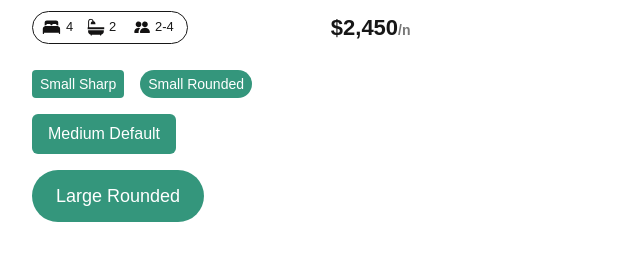
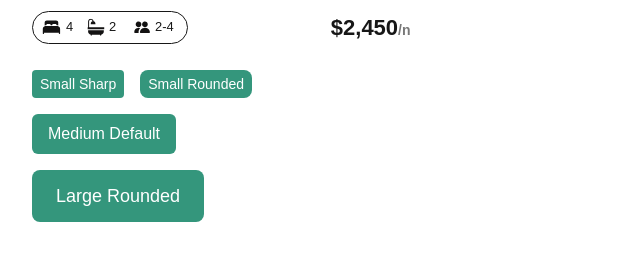
Before and after one commit to manuel4life/alx-project-0x00-setup, a Next.js app in the folder alx-project-0x00/: page /landing in a window 1280 px wide. Shown: the part 428-688 px from the top of the page, without its empty margins (0-640 px from the left). Built offline with nearby package versions, Linux system fonts and the light colour scheme.

Commit message:
fixing rounded

```diff
--- a/alx-project-0x00/pages/landing.tsx
+++ b/alx-project-0x00/pages/landing.tsx
@@ -10,10 +10,7 @@
       <div className="flex flex-col gap-4 mt-4">
         <div className="flex gap-4">
           <Button title="Small Sharp" styles="px-2 py-1 text-sm rounded-sm" />
-          <Button
-            title="Small Rounded"
-            styles="px-2 py-1 text-sm rounded-full"
-          />
+          <Button title="Small Rounded" styles="px-2 py-1 text-sm rounded-lg" />
         </div>
 
         <div className="flex gap-4">
@@ -24,10 +21,7 @@
         </div>
 
         <div className="flex gap-4">
-          <Button
-            title="Large Rounded"
-            styles="px-6 py-3 text-lg rounded-full"
-          />
+          <Button title="Large Rounded" styles="px-6 py-3 text-lg rounded-lg" />
         </div>
       </div>
     </div>
```
